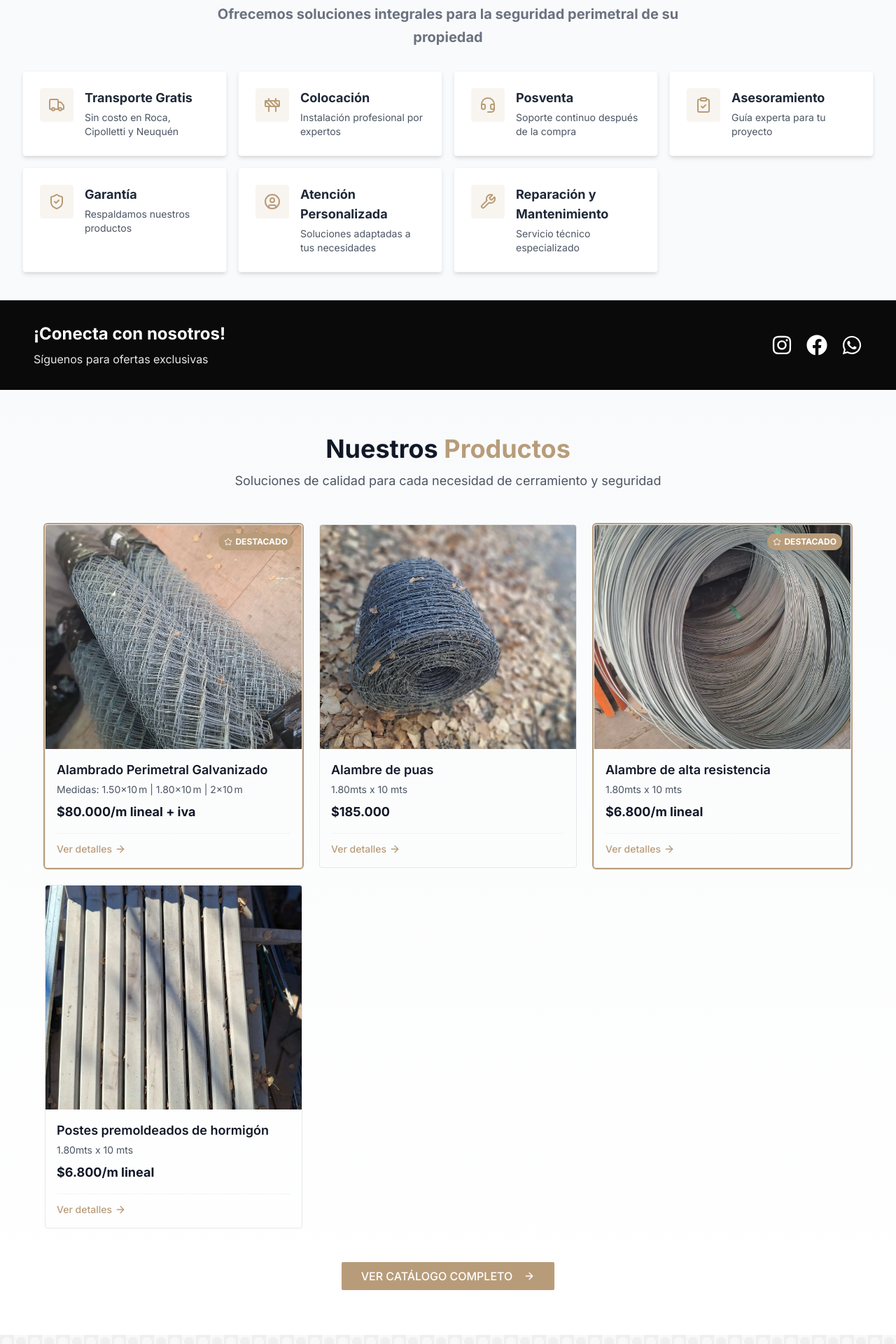
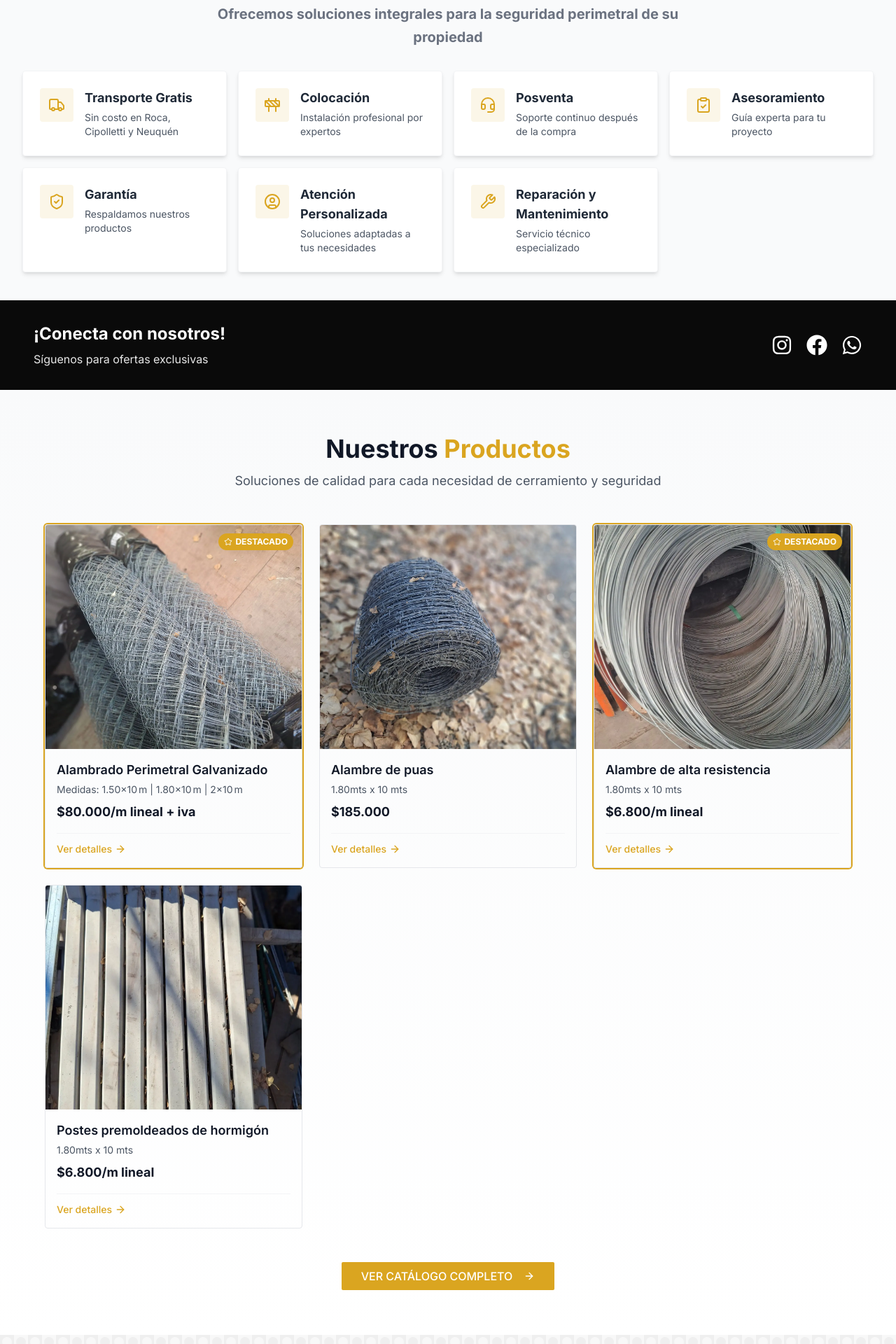
Before and after one commit to kevkarlion/Perimetral, a Next.js app: page / in a window 1280 px wide. Shown: the part 840-2760 px from the top of the page at 70% size. Built offline with nearby package versions, Linux system fonts and the light colour scheme.

Commit message:
testing color brand

```diff
--- a/components/products-section.tsx
+++ b/components/products-section.tsx
@@ -26,7 +26,7 @@ function SampleNextArrow(props: ArrowProps) {
       onClick={onClick}
       aria-label="Next image"
     >
-      <div className="bg-primary/80 hover:bg-primary rounded-full p-2 transition-colors shadow-md">
+      <div className="bg-brand hover:bg-brandHover rounded-full p-2 transition-colors shadow-md">
         <ChevronRight className="h-5 w-5 text-white" />
       </div>
     </button>
@@ -42,7 +42,7 @@ function SamplePrevArrow(props: ArrowProps) {
       onClick={onClick}
       aria-label="Previous image"
     >
-      <div className="bg-primary/80 hover:bg-primary rounded-full p-2 transition-colors shadow-md">
+      <div className="bg-brand hover:bg-brandHover rounded-full p-2 transition-colors shadow-md">
         <ChevronLeft className="h-5 w-5 text-white" />
       </div>
     </button>
@@ -128,7 +128,7 @@ const sliderSettings = {
         {/* Encabezado */}
         <div className="text-center mb-12">
           <h2 className="text-3xl md:text-4xl font-bold text-gray-900 mb-3">
-            Nuestros <span className="text-primary">Productos</span>
+            Nuestros <span className=" text-brand">Productos</span>
           </h2>
           <p className="text-lg text-gray-600 max-w-2xl mx-auto">
             Soluciones de calidad para cada necesidad de cerramiento y seguridad
@@ -141,13 +141,13 @@ const sliderSettings = {
             <div
               key={producto.id}
               className={`group relative flex flex-col h-full border border-gray-200 rounded-lg overflow-hidden transition-all duration-300 hover:shadow-lg ${
-                producto.destacado ? 'ring-2 ring-primary' : ''
+                producto.destacado ? 'ring-2 ring-brand' : ''
               }`}
             >
               <Link href={`/catalogo/${producto.id}`} className="flex flex-col h-full">
                 {/* Badge destacado */}
                 {producto.destacado && (
-                  <div className="absolute top-3 right-3 bg-primary text-white text-xs font-bold px-2 py-1 rounded-full z-10 flex items-center">
+                  <div className="absolute top-3 right-3 bg-brand text-white text-xs font-bold px-2 py-1 rounded-full z-10 flex items-center">
                     <Star className="h-3 w-3 mr-1" /> DESTACADO
                   </div>
                 )}
@@ -185,7 +185,7 @@ const sliderSettings = {
 
                 {/* Contenido del producto */}
                 <div className="p-4 flex-grow flex flex-col">
-                  <h3 className="text-lg font-semibold text-gray-900 group-hover:text-primary transition-colors">
+                  <h3 className="text-lg font-semibold text-gray-900 group-hover:text-brandHover transition-colors">
                     {producto.nombre}
                   </h3>
                   {producto.detalle && (
@@ -196,7 +196,7 @@ const sliderSettings = {
                   <p className="text-lg mt-2 font-bold text-gray-900">
                     {producto.precio}
                   </p>
-                  <div className="mt-4 pt-3 border-t border-gray-100 flex items-center text-sm text-primary font-medium">
+                  <div className="mt-4 pt-3 border-t border-gray-100 flex items-center text-sm text-brand font-medium">
                     Ver detalles
                     <ArrowRight className="ml-1 h-4 w-4 transition-transform group-hover:translate-x-1" />
                   </div>
@@ -208,7 +208,7 @@ const sliderSettings = {
 
         {/* CTA final */}
         <div className="text-center mt-12">
-          <Button asChild className="bg-primary hover:bg-primary/90 text-white py-5 px-7 text-base">
+          <Button asChild className="bg-brand hover:bg-brandHover text-white py-5 px-7 text-base">
             <Link href="/catalogo">
               VER CATÁLOGO COMPLETO
               <ArrowRight className="ml-2 h-4 w-4" />
--- a/tailwind.config.ts
+++ b/tailwind.config.ts
@@ -55,7 +55,8 @@ const config = {
         },
 
         // 🎨 Colores personalizados de la marca
-        brand: "#B99B76",
+        brand: "#DAA520",
+        brandHover: '#C2911C',
         LigthText: "#FFFBEB",
         grayLight: "#BFBFBF",
         grayMid: "#7A7A7A",
```
